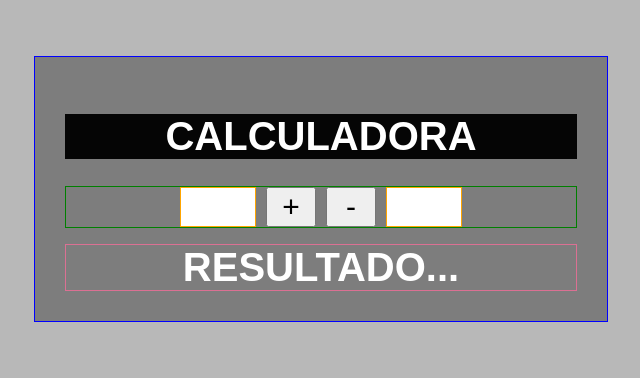
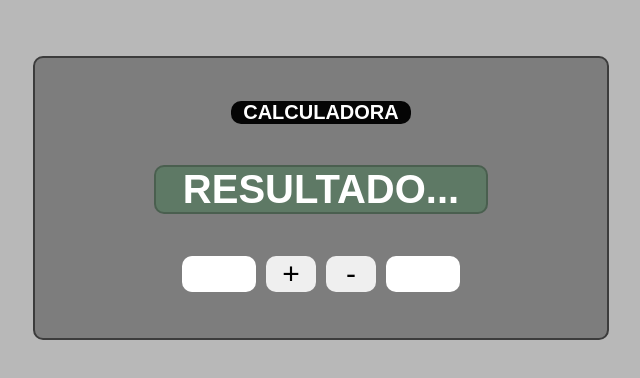
Before and after one commit to PedroViniciusG/Calculadora, a plain HTML site: page index.html in a window 1280 px wide. Shown: the whole page, without its empty margins (319-959 px from the left). Drawn offline with Linux system fonts and the light colour scheme.

Commit message:
base_html_css_versão002

```diff
--- a/index.html
+++ b/index.html
@@ -9,7 +9,12 @@
     </head>
     <body>
         <div id="caixa">
-            <h1 id="titulo01">CALCULADORA</h1>
+            <div id="tituloCalc">
+                <h1 id="titulo01">CALCULADORA</h1>
+            </div>
+            <div id="caixaResul">
+                <h1 id="resultado">RESULTADO...</h1>
+            </div>
             <ul>
                 <input type="number" name="n1" id="n1" />
                 <li id="01">
@@ -20,7 +25,6 @@
                 </li>
                 <input type="number" name="n2" id="n2" />
             </ul>
-            <div id="resultado">RESULTADO...</div>
         </div>
     </body>
 </html>
--- a/style.css
+++ b/style.css
@@ -4,52 +4,70 @@ body {
 
 div#caixa {
     background-color: rgb(125, 125, 125);
-    border: 1px solid blue;
     padding: 30px;
     width: 512px;
     margin: 56px auto 0px;
+    border: 2px solid rgb(60, 60, 60);
+    border-radius: 10px;
 }
 
+div#tituloCalc {
+    justify-content: center;
+    display: flex;
+}
 
 h1#titulo01 {
     background-color: rgb(5, 5, 5);
     color: white;
-    font: normal 40px arial;
+    font: normal 20px arial;
     font-weight: bold;
     text-align: center;
-
+    width: 180px;
+    border-radius: 10px;
 }
 ul {
     justify-content: center;
     list-style: none;
     display: flex;
     gap: 10px;
-    border: 1px solid green;
 }
 ul li button#adicao {
+    border: 1px;
     font: normal 30px arial;
     width: 50px;
+    border-radius: 10px;
 }
 ul li button#subtracao {
+    border: 1px;
     font: normal 30px arial;
     width: 50px;
+    border-radius: 10px;
 }
-ul input#n1{
-    border: 1px solid orange;
+ul input#n1 {
+    border: 1px;
     font: normal 25px arial;
     width: 70px;
+    border-radius: 10px;
 }
-ul input#n2{
-    border: 1px solid orange;
+ul input#n2 {
+    border: 1px;
     font: normal 25px arial;
     width: 70px;
     margin-right: 40px;
+    border-radius: 10px;
+}
+div#caixaResul {
+    display: flex;
+    justify-content: center;
+}
 
-}
-div#resultado {
-    border: 1px solid palevioletred;
+h1#resultado {
     font: normal 40px arial;
     font-weight: bold;
     text-align: center;
     color: white;
+    border: 2px solid rgba(13, 17, 14, 0.249);
+    border-radius: 10px;
+    background-color: rgba(2, 108, 31, 0.249);
+    width: 330px;
 }
```
